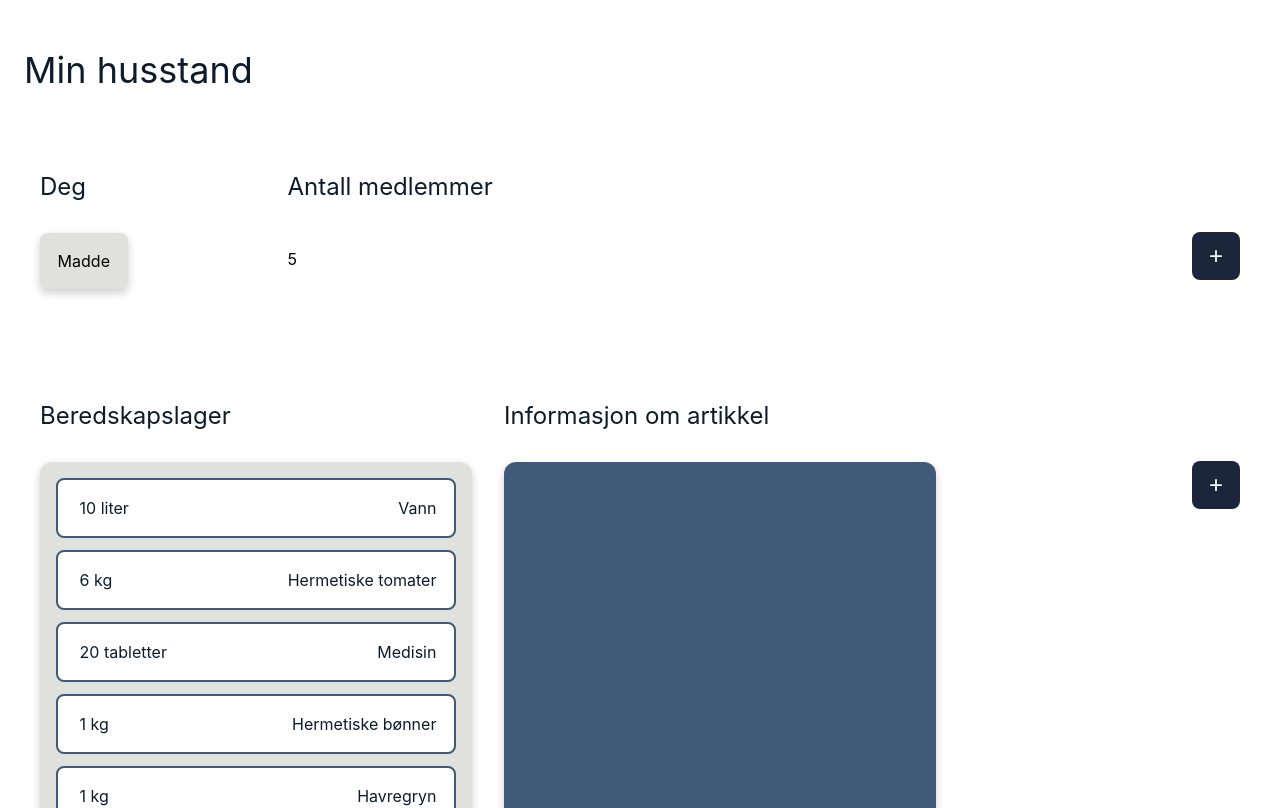
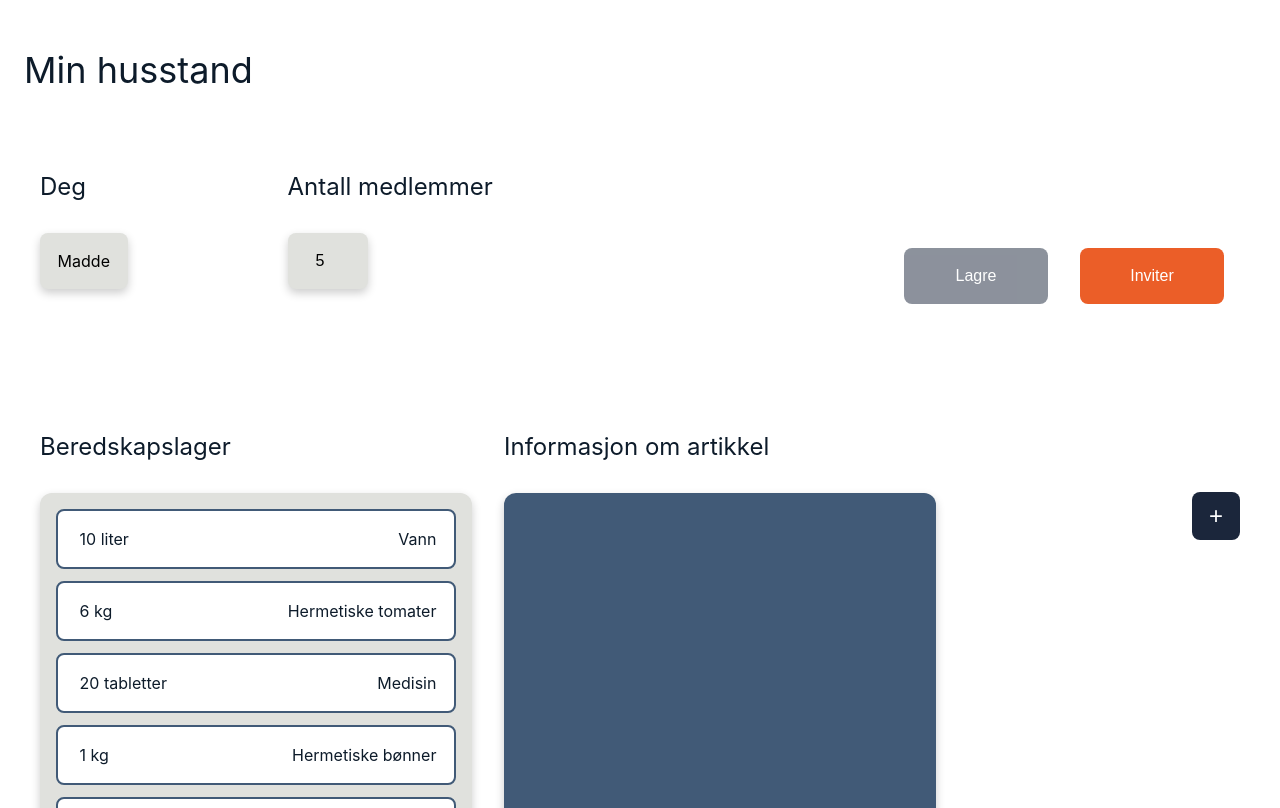
Before and after one commit to NTNU-IDI/scrum-project-2025-team11, a Vue app in the folder frontend/: page /household in a window 1280 px wide. Shown: the top 808 px of the page. Built offline with nearby package versions, Linux system fonts and the light colour scheme; the HTML template or start-up script is replaced by a standard one.

Commit message:
Member count input area

```diff
--- a/frontend/src/components/household/ViewMembersComponent.vue
+++ b/frontend/src/components/household/ViewMembersComponent.vue
@@ -1,19 +1,32 @@
 <script lang="ts" setup>
-import { computed, ref } from 'vue';
+import { computed, onMounted, ref } from 'vue';
 import { useUserStore } from '@/stores/userStore';
 import { useHouseholdStore } from '@/stores/householdStore';
 import { storeToRefs } from 'pinia';
 
+//User store
 const userStore = useUserStore();
 // Remove later
 userStore.setUsername('Madde')
 
+//Household store
 const useHousehold = useHouseholdStore();
 // Remove later
 useHousehold.setHousehold({id: 1, name: 'Familien Larsen', memberCount: 5, addressId: '1'});
 
-const addMember = () => {
-    //TODO: add member to household
+const newMemberCount = ref(0);
+
+onMounted(() => {
+  newMemberCount.value = useHousehold.memberCount;
+});
+
+const hasChanges = computed(() => {
+  return newMemberCount.value !== useHousehold.memberCount;
+});
+
+const changeMemberCount = () => {
+    //TODO: change memberCount
+    useHousehold.memberCount = newMemberCount.value;
 }
 
 </script>
@@ -29,9 +42,28 @@ const addMember = () => {
 
             <div class="other-members-container">
                 <h1 class="medium-header">Antall medlemmer</h1>
-                <p>{{ useHousehold.memberCount }}</p>
+                <input class="article-card" id="members-input"
+                    type="number"
+                    min="0"
+                    step="1"
+                    aria-label="Quantity"
+                    v-model="newMemberCount"
+                ></input>
             </div>
-            <button class="dark-button" @click="() => { addMember(); $emit('show-new-member-box'); }">+</button>
+
+            <div class="button-container">
+                <button class="dark-button"
+                    @click="changeMemberCount()"
+                    :disabled="!hasChanges"
+                >
+                    Lagre
+                </button>
+                <button class="dark-button" id="invite-button"
+                    @click="$emit('show-new-member-box')"
+                >
+                    Inviter
+                </button>
+            </div>
         </div>
     </div>
 </template>
@@ -62,13 +94,34 @@ const addMember = () => {
         box-shadow: 0 4px 10px rgba(0, 0, 0, 0.2);
         border: none;
         width: auto;
+
     }
-    .dark-button {
-        height: 3rem;
-        width: 3rem;
-        font-size: var(--font-size-xlarge);
+
+    #members-input {
+        height: 3.5rem;
+        width: 5rem;
+        text-align: center;
+    }
+
+    .button-container {
         margin-left: auto;
         margin-top: 4.75rem;
         align-self: flex-start;
+
+    }
+
+    .dark-button {
+        height: 3.5rem;
+        width: 9rem;
+        margin: 1rem;
+    }
+
+    .dark-button:disabled {
+        opacity: 0.5;
+        cursor: not-allowed;
+    }
+
+    #invite-button {
+        background-color: var(--orange);
     }
 </style>
```
